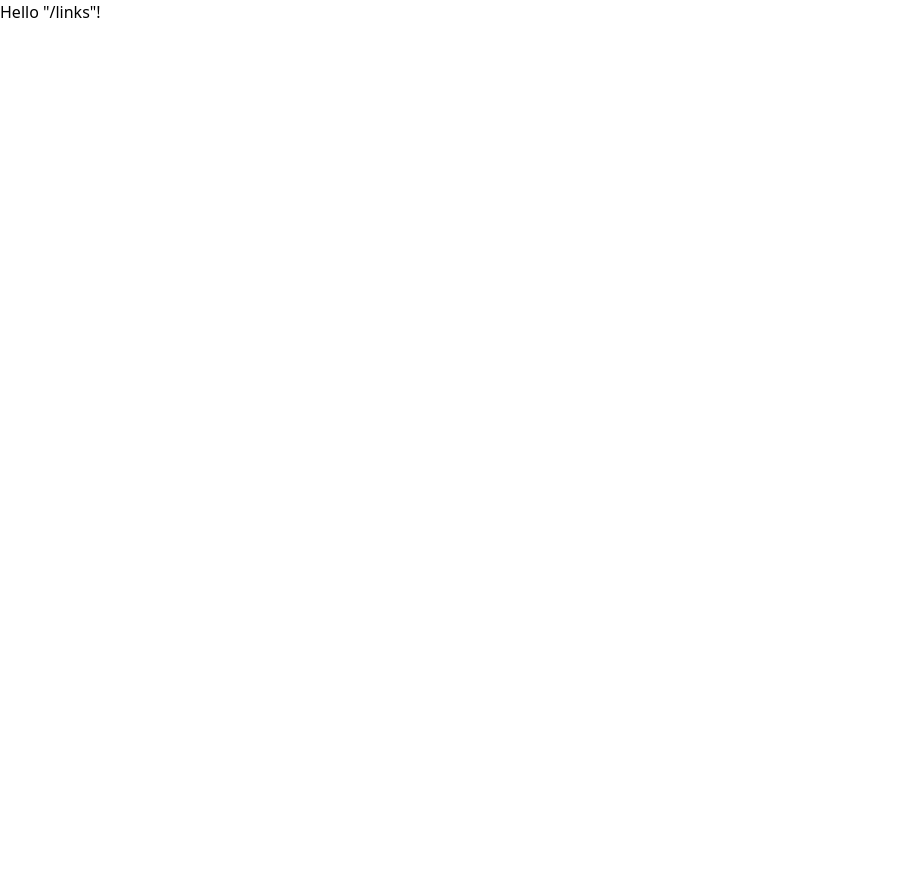
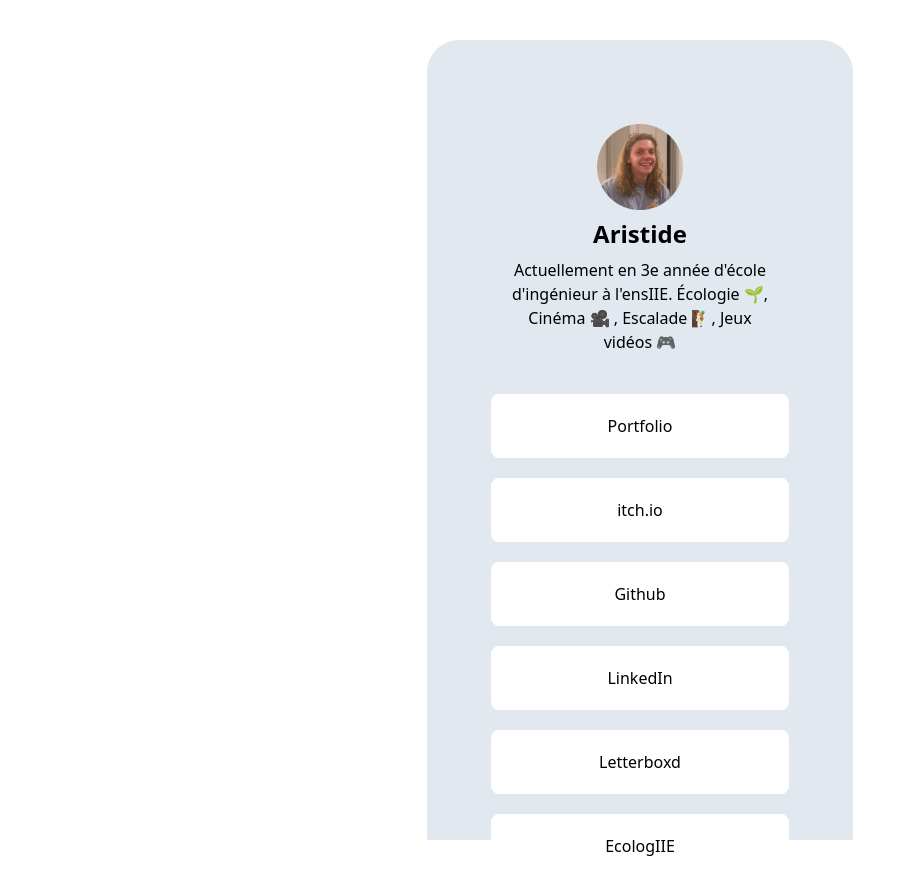
Before and after one commit to AristideExe/aristide-proriol-v2, a React (Vite) app: page /links in a window 1280 px wide. Shown: the whole page, without its empty margins (0-915 px from the left). Before the commit the page ends 800 px from the top, so only its background shows below. Built offline with nearby package versions, Linux system fonts and the light colour scheme.

Commit message:
feat: add main links to link page

```diff
--- /dev/null
+++ b/src/components/Links/ExternalLink.tsx
@@ -0,0 +1,9 @@
+import * as React from "react";
+
+export function ExternalLink({children} : {children: React.ReactNode}){
+    return (
+        <div className="bg-white text-center p-5 hover:bg-slate-400 transition-all duration-300 rounded-lg">
+            {children}
+        </div>
+    )
+}
--- a/src/routes/_main/index.tsx
+++ b/src/routes/_main/index.tsx
@@ -4,7 +4,7 @@ import { SectionHeader } from '#/components/Section/SectionHeader.tsx'
 import { UpdateDate } from '../../components/UpdateDate/UpdateDate.tsx'
 import {Title} from "#/components/Titles/Title.tsx";
 import {Section} from "#/components/Section/Section.tsx";
-import Profile from '#/images/Profile.png';
+import Profile from '#/images/ProfileGray.png';
 
 export const Route = createFileRoute('/_main/')({ component: Home })
 
--- a/src/routes/links/route.tsx
+++ b/src/routes/links/route.tsx
@@ -1,9 +1,51 @@
-import { createFileRoute } from '@tanstack/react-router'
+import {createFileRoute, Link} from '@tanstack/react-router'
+import {ExternalLink} from "#/components/Links/ExternalLink.tsx";
+import Profile from '#/images/Profile.png';
 
 export const Route = createFileRoute('/links')({
   component: LinksComponent,
 })
 
 function LinksComponent() {
-  return <div>Hello "/links"!</div>
+  return (
+      <div className="md:w-1/3 bg-slate-200 h-screen m-auto md:mt-10 flex flex-col align-items-center md:p-16 px-5 py-14 rounded-t-4xl gap-5">
+        <div className="p-5 flex flex-col justify-center items-center text-center gap-2">
+            <img src={Profile} className="md:w-1/3 w-1/2"/>
+            <h1 className="text-2xl font-bold">Aristide</h1>
+            <p>Actuellement en 3e année d'école d'ingénieur à l'ensIIE. Écologie 🌱, Cinéma 🎥 , Escalade 🧗, Jeux vidéos 🎮</p>
+        </div>
+          <div className="flex flex-col gap-5">
+              <Link to={"/"} target="_blank">
+                  <ExternalLink>
+                      <p>Portfolio</p>
+                  </ExternalLink>
+              </Link>
+              <a href="https://aristideexe.itch.io/" target="_blank">
+                  <ExternalLink>
+                      <p>itch.io</p>
+                  </ExternalLink>
+              </a>
+              <a href="https://github.com/AristideExe/" target="_blank">
+                  <ExternalLink>
+                      <p>Github</p>
+                  </ExternalLink>
+              </a>
+              <a href="https://linkedin.com/in/aristide-proriol" target="_blank">
+                  <ExternalLink>
+                      <p>LinkedIn</p>
+                  </ExternalLink>
+              </a>
+              <a href="https://letterboxd.com/AristideExe/" target="_blank">
+                  <ExternalLink>
+                      <p>Letterboxd</p>
+                  </ExternalLink>
+              </a>
+              <a href="https://ecologiie.iiens.net/" target="_blank">
+                  <ExternalLink>
+                      <p>EcologIIE</p>
+                  </ExternalLink>
+              </a>
+          </div>
+      </div>
+  )
 }
```
Also changed, not shown: src/images/Profile.png, src/images/ProfileGray.png (added).
